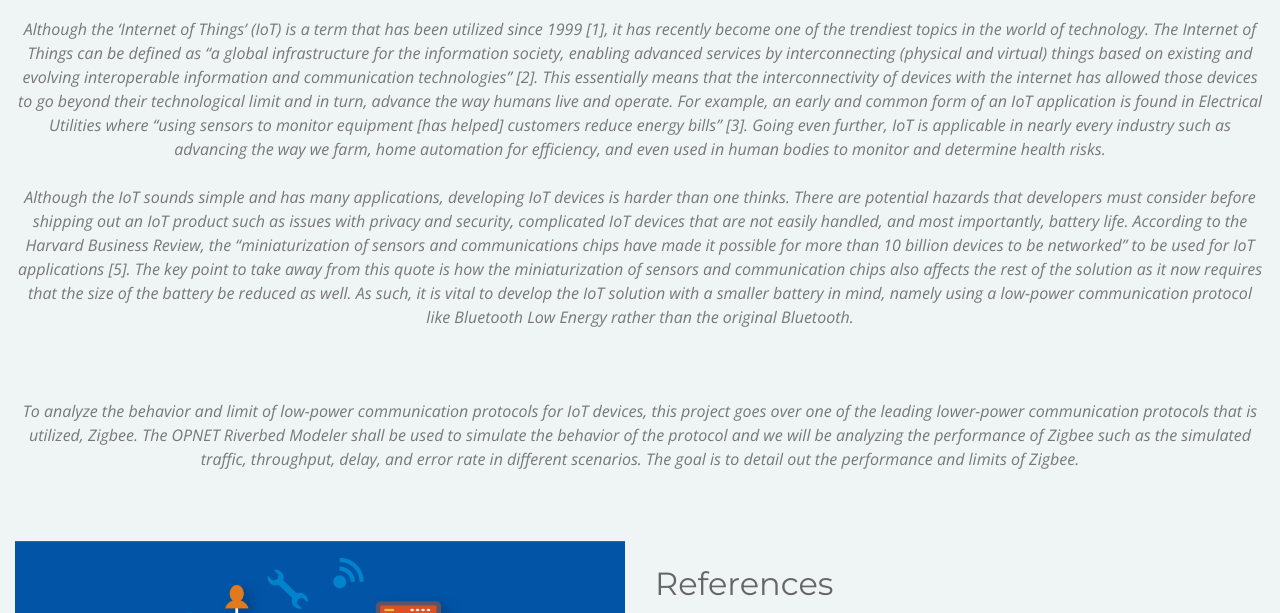
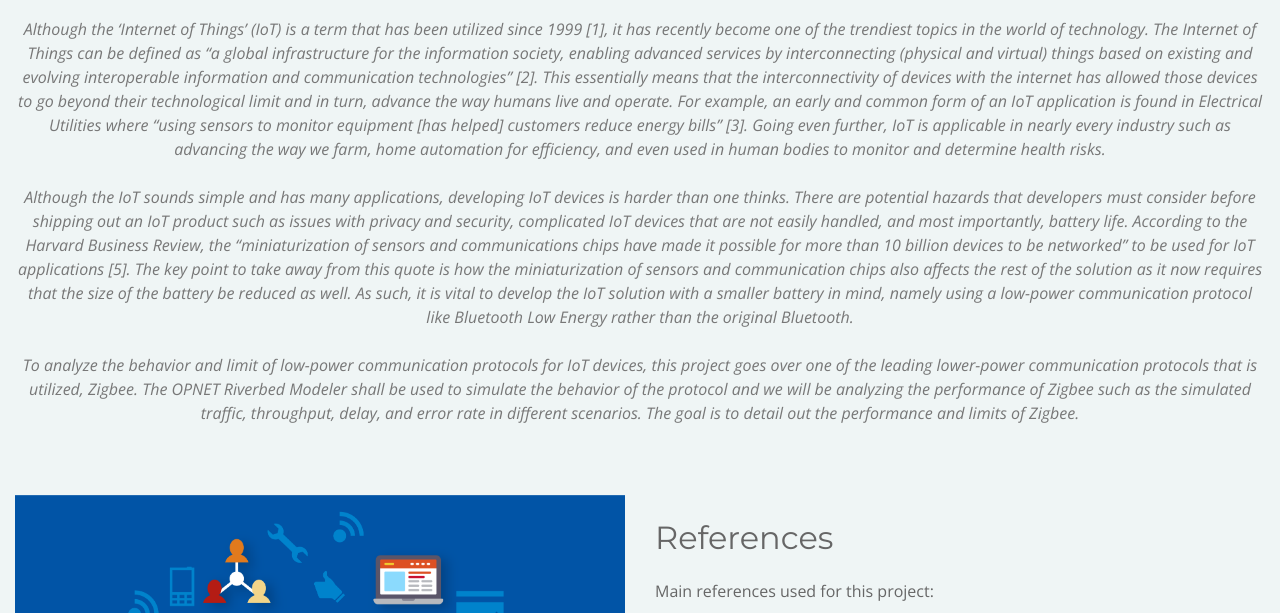
Before and after one commit to adiazalo/ENSC-427-Project, a plain HTML site: page index.html in a window 1280 px wide. Shown: the part 484-1097 px from the top of the page. Drawn offline with nearby package versions, Linux system fonts and the light colour scheme; files whose address does not match are found by name.

Commit message:
Sorry one last formatting issue I didn't noticed

```diff
--- a/index.html
+++ b/index.html
@@ -101,10 +101,8 @@
           <p class="section-description">
             Although the ‘Internet of Things’ (IoT) is a term that has been utilized since 1999 [1], it has recently become one of the trendiest topics in the world of technology. The Internet of Things can be defined as “a global infrastructure for the information society, enabling advanced services by interconnecting (physical and virtual) things based on existing and evolving interoperable information and communication technologies” [2]. This essentially means that the interconnectivity of devices with the internet has allowed those devices to go beyond their technological limit and in turn, advance the way humans live and operate. For example, an early and common form of an IoT application is found in Electrical Utilities where “using sensors to monitor equipment [has helped] customers reduce energy bills” [3]. Going even further, IoT is applicable in nearly every industry such as advancing the way we farm, home automation for efficiency, and even used in human bodies to monitor and determine health risks. <br/><br/>
 
-            Although the IoT sounds simple and has many applications, developing IoT devices is harder than one thinks. There are potential hazards that developers must consider before shipping out an IoT product such as issues with privacy and security, complicated IoT devices that are not easily handled, and most importantly, battery life. According to the Harvard Business Review, the “miniaturization of sensors and communications chips have made it possible for more than 10 billion devices to be networked” to be used for IoT applications [5]. The key point to take away from this quote is how the miniaturization of sensors and communication chips also affects the rest of the solution as it now requires that the size of the battery be reduced as well. As such, it is vital to develop the IoT solution with a smaller battery in mind, namely using a low-power communication protocol like Bluetooth Low Energy rather than the original Bluetooth.
+            Although the IoT sounds simple and has many applications, developing IoT devices is harder than one thinks. There are potential hazards that developers must consider before shipping out an IoT product such as issues with privacy and security, complicated IoT devices that are not easily handled, and most importantly, battery life. According to the Harvard Business Review, the “miniaturization of sensors and communications chips have made it possible for more than 10 billion devices to be networked” to be used for IoT applications [5]. The key point to take away from this quote is how the miniaturization of sensors and communication chips also affects the rest of the solution as it now requires that the size of the battery be reduced as well. As such, it is vital to develop the IoT solution with a smaller battery in mind, namely using a low-power communication protocol like Bluetooth Low Energy rather than the original Bluetooth.<br/><br/>
 
-          </p>
-          <p class="section-description">
             To analyze the behavior and limit of low-power communication protocols for IoT devices, this project goes over one of the leading lower-power communication protocols that is utilized, Zigbee. The OPNET Riverbed Modeler shall be used to simulate the behavior of the protocol and we will be analyzing the performance of Zigbee such as the simulated traffic, throughput, delay, and error rate in different scenarios. The goal is to detail out the performance and limits of Zigbee.
           </p>
         </div>
```
